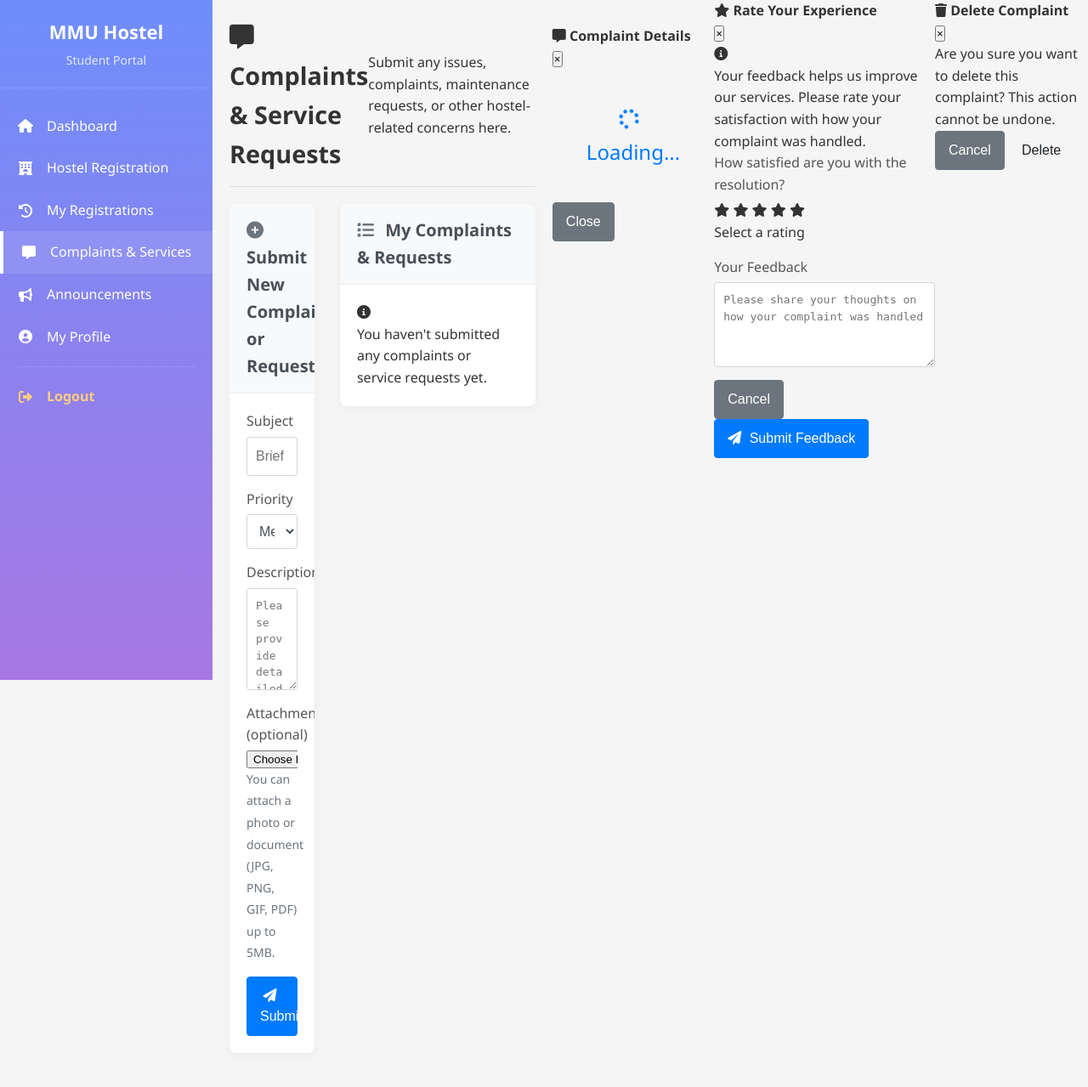
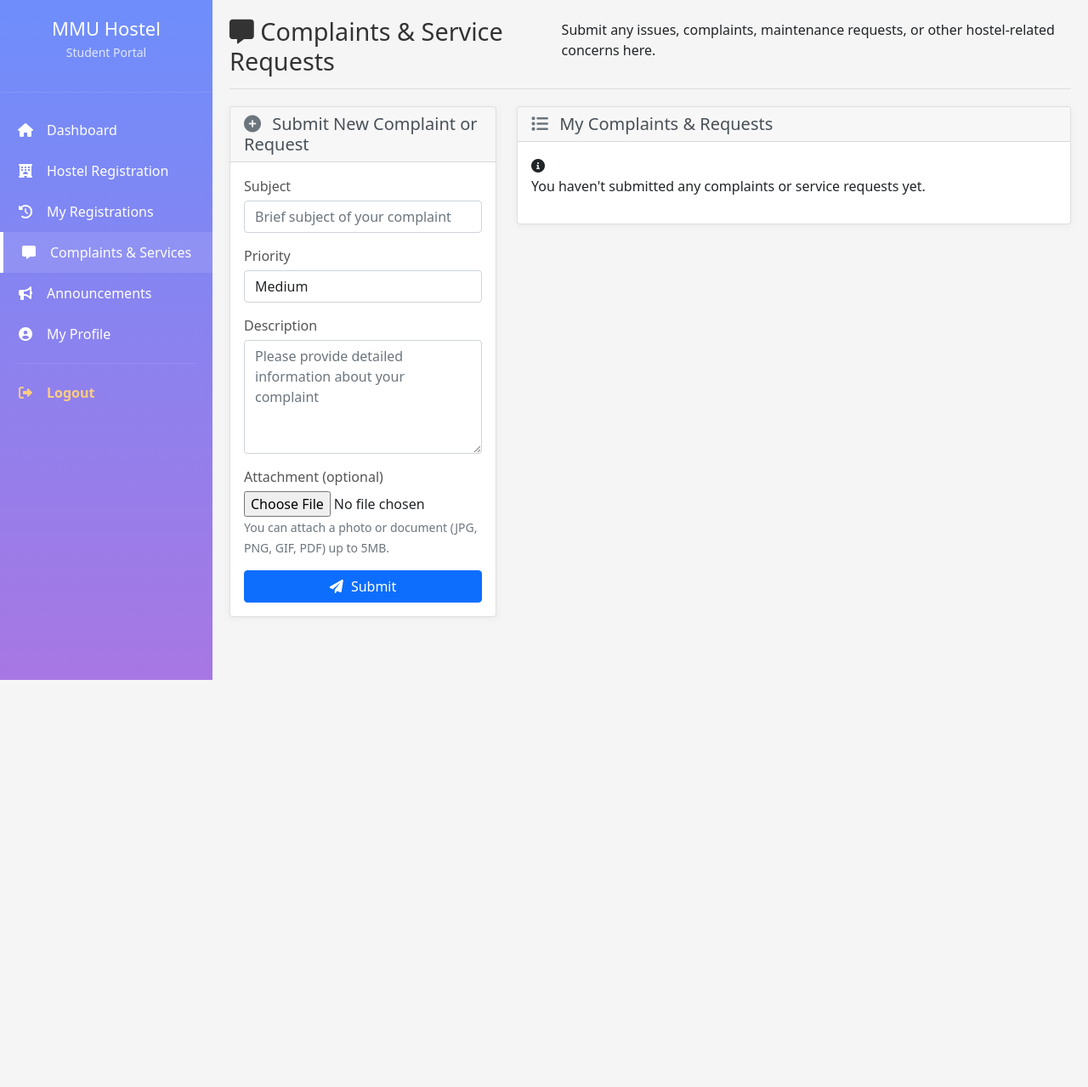
Before and after one commit to boon-lh/hostel-management-system, a PHP site: page /student/complaints.php in a window 1280 px wide. Shown: the whole page at 85% size. After the commit the page ends 800 px from the top, so only its background shows below. Run offline with PHP 8.4, Linux system fonts and the light colour scheme; the visitor is signed in with stand-in values (Sample User, id 1); data that the repository does not hold is empty.

Commit message:
Fixed complaint page

```diff
--- a/shared/includes/header.php
+++ b/shared/includes/header.php
@@ -35,6 +35,8 @@ if (!isset($pageTitle)) {
             <link rel="stylesheet" href="<?php echo $cssPath; ?>">
         <?php endforeach; ?>
     <?php endif; ?>
+      <!-- Bootstrap CSS -->
+    <link rel="stylesheet" href="https://cdn.jsdelivr.net/npm/bootstrap@5.1.3/dist/css/bootstrap.min.css">
       <!-- Font Awesome -->
     <link rel="stylesheet" href="https://cdnjs.cloudflare.com/ajax/libs/font-awesome/6.0.0/css/all.min.css">    <!-- Additional JavaScript, should be defined in the including file -->
     <?php if (isset($additionalJS) && is_array($additionalJS)): ?>
--- a/student/complaints.php
+++ b/student/complaints.php
@@ -216,12 +216,14 @@ require_once '../shared/includes/sidebar-student.php';
 </div>
 
 <!-- Complaint View Modal -->
-<div class="modal" id="complaintModal">
-    <div class="modal-dialog modal-lg">
+<div class="modal fade" id="complaintModal" tabindex="-1" role="dialog" aria-labelledby="complaintModalLabel" aria-hidden="true">
+    <div class="modal-dialog modal-lg" role="document">
         <div class="modal-content">
             <div class="modal-header">
-                <h4 class="modal-title"><i class="fas fa-comment-alt"></i> Complaint Details</h4>
-                <button type="button" class="close" onclick="closeComplaintModal()">&times;</button>
+                <h4 class="modal-title" id="complaintModalLabel"><i class="fas fa-comment-alt"></i> Complaint Details</h4>
+                <button type="button" class="btn-close" data-bs-dismiss="modal" aria-label="Close" onclick="closeComplaintModal()">
+                    <span aria-hidden="true">&times;</span>
+                </button>
             </div>
             <div class="modal-body" id="complaintContent">
                 <!-- Complaint content will be dynamically inserted here -->
@@ -230,36 +232,40 @@ require_once '../shared/includes/sidebar-student.php';
                 </div>
             </div>
             <div class="modal-footer">
-                <button type="button" class="btn btn-secondary" onclick="closeComplaintModal()">Close</button>
+                <button type="button" class="btn btn-secondary" data-bs-dismiss="modal" onclick="closeComplaintModal()">Close</button>
             </div>
         </div>
     </div>
 </div>
 
 <!-- Feedback Modal -->
-<div class="modal" id="feedbackModal">
-    <div class="modal-dialog">
+<div class="modal fade" id="feedbackModal" tabindex="-1" role="dialog" aria-labelledby="feedbackModalLabel" aria-hidden="true">
+    <div class="modal-dialog" role="document">
         <div class="modal-content">
             <div class="modal-header">
-                <h4 class="modal-title"><i class="fas fa-star"></i> Rate Your Experience</h4>
-                <button type="button" class="close" onclick="closeFeedbackModal()">&times;</button>
+                <h4 class="modal-title" id="feedbackModalLabel"><i class="fas fa-star"></i> Rate Your Experience</h4>
+                <button type="button" class="btn-close" data-bs-dismiss="modal" aria-label="Close" onclick="closeFeedbackModal()">
+                    <span aria-hidden="true">&times;</span>
+                </button>
             </div>
             <div class="modal-body">
                 <form id="feedbackForm" method="POST" action="complaints.php">
                     <input type="hidden" name="action" value="add_feedback">
                     <input type="hidden" name="complaint_id" id="feedback_complaint_id" value="">
 
-                    <div class="feedback-info">
-                        <div class="feedback-icon">
-                            <i class="fas fa-info-circle"></i>
-                        </div>
-                        <div class="feedback-text">
-                            <p>Your feedback helps us improve our services. Please rate your satisfaction with how your complaint was handled.</p>
+                    <div class="feedback-info mb-3">
+                        <div class="d-flex align-items-center">
+                            <div class="feedback-icon me-3">
+                                <i class="fas fa-info-circle text-info"></i>
+                            </div>
+                            <div class="feedback-text">
+                                <p class="mb-0">Your feedback helps us improve our services. Please rate your satisfaction with how your complaint was handled.</p>
+                            </div>
                         </div>
                     </div>
 
-                    <div class="form-group">
-                        <label>How satisfied are you with the resolution?</label>
+                    <div class="form-group mb-3">
+                        <label class="form-label">How satisfied are you with the resolution?</label>
                         <div class="rating-stars">
                             <i class="fas fa-star" data-rating="1"></i>
                             <i class="fas fa-star" data-rating="2"></i>
@@ -268,17 +274,17 @@ require_once '../shared/includes/sidebar-student.php';
                             <i class="fas fa-star" data-rating="5"></i>
                         </div>
                         <input type="hidden" id="rating" name="rating" value="0" required>
-                        <div class="rating-text">Select a rating</div>
+                        <div class="rating-text mt-2">Select a rating</div>
                     </div>
 
                     <div class="form-group">
-                        <label for="feedback">Your Feedback</label>
+                        <label for="feedback" class="form-label">Your Feedback</label>
                         <textarea class="form-control" id="feedback" name="feedback" rows="4" placeholder="Please share your thoughts on how your complaint was handled" required></textarea>
                     </div>
                 </form>
             </div>
             <div class="modal-footer">
-                <button type="button" class="btn btn-secondary" onclick="closeFeedbackModal()">Cancel</button>
+                <button type="button" class="btn btn-secondary" data-bs-dismiss="modal" onclick="closeFeedbackModal()">Cancel</button>
                 <button type="button" class="btn btn-primary" onclick="submitFeedback()"><i class="fas fa-paper-plane"></i> Submit Feedback</button>
             </div>
         </div>
--- a/student/css/complaints.css
+++ b/student/css/complaints.css
@@ -1,4 +1,3 @@
-/* filepath: c:\xampp\htdocs\hostel-management\student\css\complaints.css */
 body {
     font-family: 'Segoe UI', Tahoma, Geneva, Verdana, sans-serif;
     background-color: #f4f7f6;
--- a/student/js/complaints.js
+++ b/student/js/complaints.js
@@ -44,7 +44,21 @@ document.addEventListener('DOMContentLoaded', function() {
 // View Complaint Modal Functions
 function viewComplaint(complaintId) {
     document.getElementById('complaintContent').innerHTML = '<div class="loading-spinner"><i class="fas fa-spinner fa-spin"></i> Loading...</div>';
-    document.getElementById('complaintModal').style.display = 'block';
+
+    // Try Bootstrap 5 modal first
+    const modal = document.getElementById('complaintModal');
+    if (typeof bootstrap !== 'undefined' && bootstrap.Modal) {
+        const bsModal = new bootstrap.Modal(modal);
+        bsModal.show();
+    } else if (typeof $ !== 'undefined' && $.fn.modal) {
+        // Fallback to Bootstrap 4
+        $(modal).modal('show');
+    } else {
+        // Direct DOM fallback
+        modal.style.display = 'block';
+        modal.classList.add('show');
+        document.body.classList.add('modal-open');
+    }
 
     // Fetch complaint details using AJAX
     fetch('get_complaint.php?id=' + complaintId)
@@ -132,9 +146,6 @@ function displayComplaintDetails(complaint) {
             priorityIcon = '<i class="fas fa-exclamation-triangle"></i> ';
             break;
     }
-
-    // Format complaint type
-    const complaintType = complaint.complaint_type.replace(/_/g, ' ');
 
     // Attachment link
     let attachmentHTML = '';
@@ -231,8 +242,7 @@ function displayComplaintDetails(complaint) {
             </div>
         `;
     }
-
-    // Build the complete HTML
+      // Build the complete HTML
     const complaintHTML = `
         <div class="complaint-details">
             <h3>${complaint.subject}</h3>
@@ -241,7 +251,6 @@ function displayComplaintDetails(complaint) {
                 <div class="row">
                     <div class="col-md-6">
                         <p><strong>Complaint ID:</strong> #${complaint.id}</p>
-                        <p><strong>Type:</strong> ${complaintType.charAt(0).toUpperCase() + complaintType.slice(1)}</p>
                         <p><strong>Submitted:</strong> ${createdDate}</p>
                     </div>
                     <div class="col-md-6">
@@ -358,14 +367,13 @@ function closeDeleteModal() {
 // Form validation functions
 function validateComplaintForm() {
     const subject = document.getElementById('subject');
-    const complaintType = document.getElementById('complaint_type');
     const description = document.getElementById('description');
 
     let isValid = true;
     let errorMessages = [];
 
     // Reset previous error states
-    [subject, complaintType, description].forEach(field => {
+    [subject, description].forEach(field => {
         if (field) {
             field.classList.remove('is-invalid');
         }
@@ -376,13 +384,6 @@ function validateComplaintForm() {
         isValid = false;
         errorMessages.push('Subject is required');
         if (subject) subject.classList.add('is-invalid');
-    }
-
-    // Validate complaint type
-    if (!complaintType || !complaintType.value) {
-        isValid = false;
-        errorMessages.push('Issue Type is required');
-        if (complaintType) complaintType.classList.add('is-invalid');
     }
 
     // Validate description
```
Also changed, not shown: student/complaint_debug.txt (deleted, +0 -57 lines), student/css/dashboard-simplified.css (added, +106 -0 lines), student/css/dashboard-test.css (deleted, +0 -9 lines).
